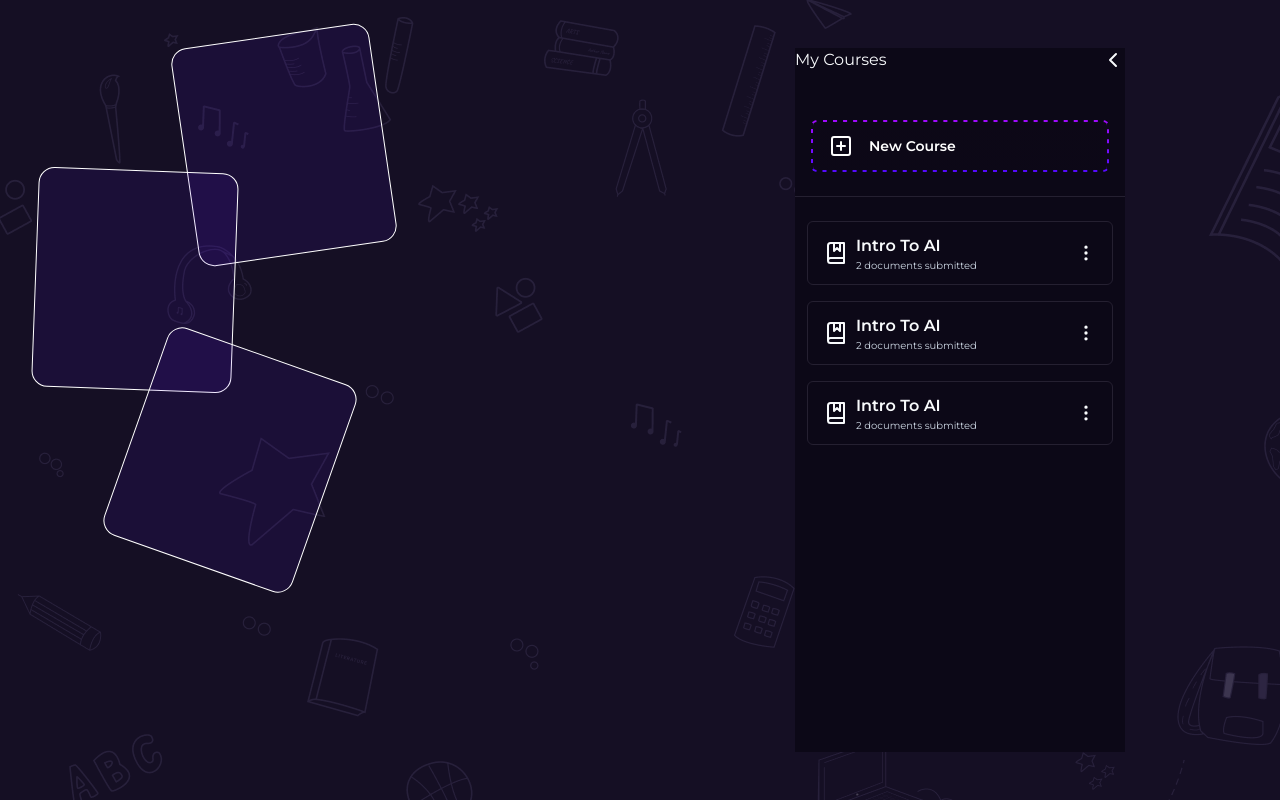
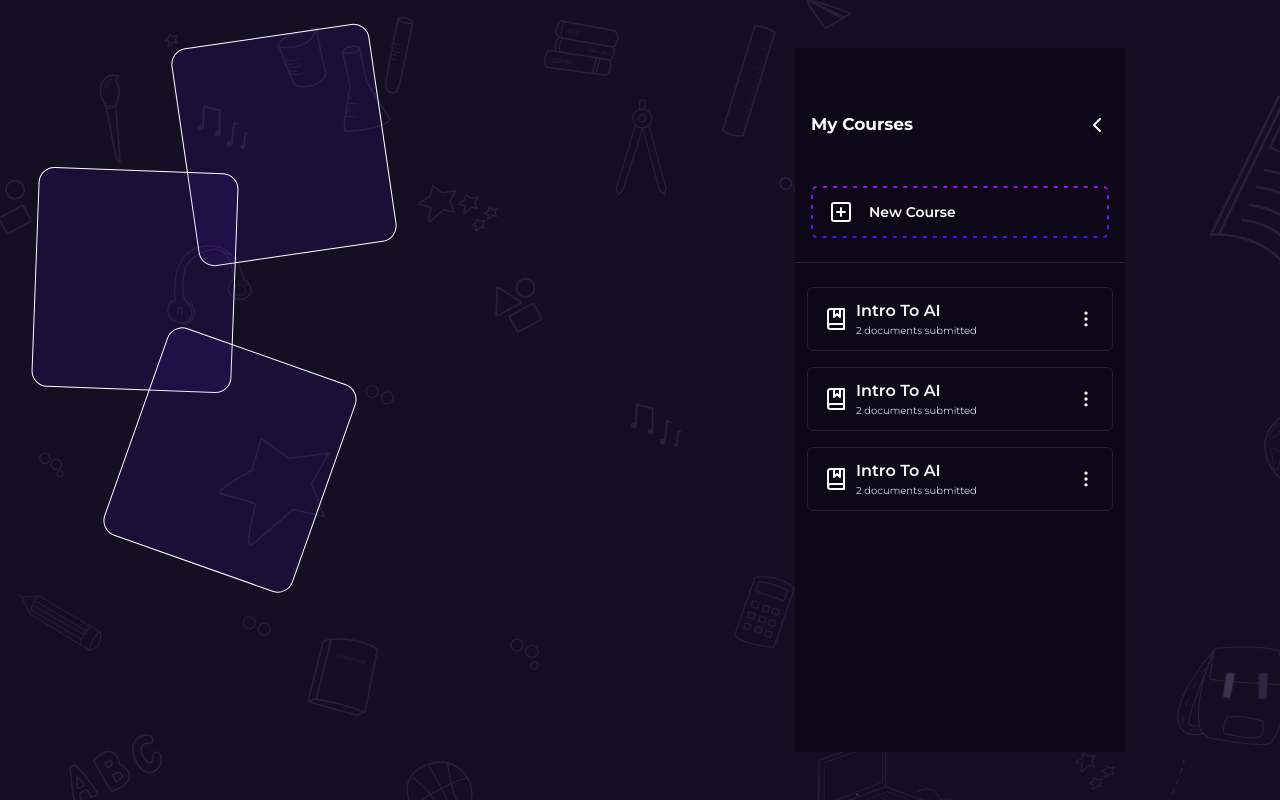
Before and after one commit to NengakDakup/sage-app, a Next.js app: page /auth/login in a window 1280 px wide. Built offline with nearby package versions, Linux system fonts and the light colour scheme.

Commit message:
updating

```diff
--- a/components/MobileLeftSideBar.js
+++ b/components/MobileLeftSideBar.js
@@ -5,8 +5,8 @@ import CourseMenuItem from './CourseMenuItem';
 const MobileCourseItemsMenu = ({toggled, setToggled}) => {
   return (
     <div className='bg-blue-darkest w-[330px] h-[852px] flex flex-col justify-center items-start'>
-        <div className='w-full flex justify-between items-center'>
-            <p>My Courses</p>
+        <div className='w-full flex justify-between items-center pt-16 px-4'>
+            <p className='text-[17px] font-bold'>My Courses</p>
             <ChevronLeft />
         </div>
 
```
